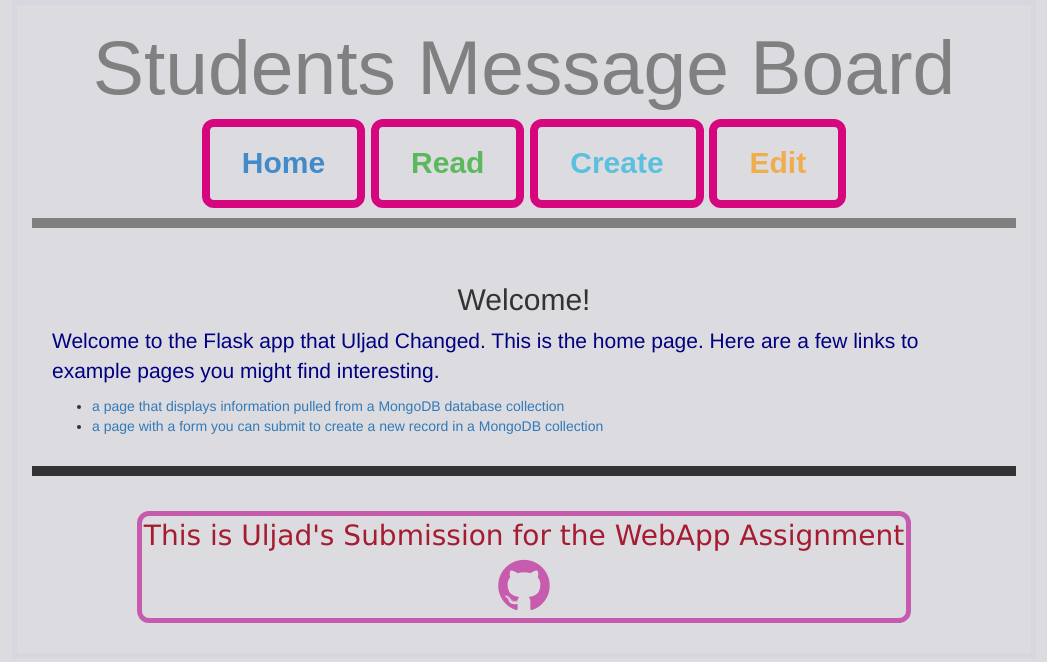
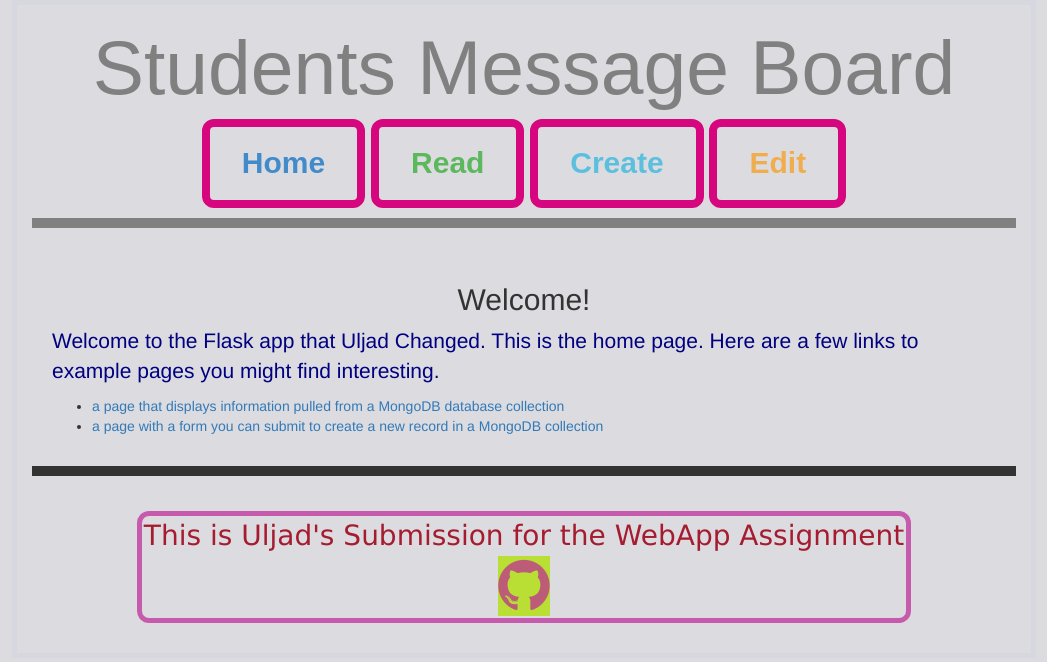
Before and after one commit to uljad/WebAppDemo, a Flask app: page / in a window 1280 px wide, with the pointer over the restyled element. Shown: the top 662 px of the page, without its empty margins (116-1163 px from the left). Run offline with Flask 2, Linux system fonts and the light colour scheme; parts of the project's set-up code (start-up, migrations or seed data) failed here and were passed over; some libraries are stand-ins or nearby versions.

Commit message:
better ggit lobo

```diff
--- a/static/css/style.css
+++ b/static/css/style.css
@@ -110,6 +110,13 @@ footer {
   background-color: rgb(186, 223, 52);
 }
 
+
+.fa-github:hover{
+  color: rgb(214, 48, 6);
+  background-color: rgb(186, 223, 52);
+  font-size:100px;
+}
+
 textarea,
 input {
   width: 100%;
```
